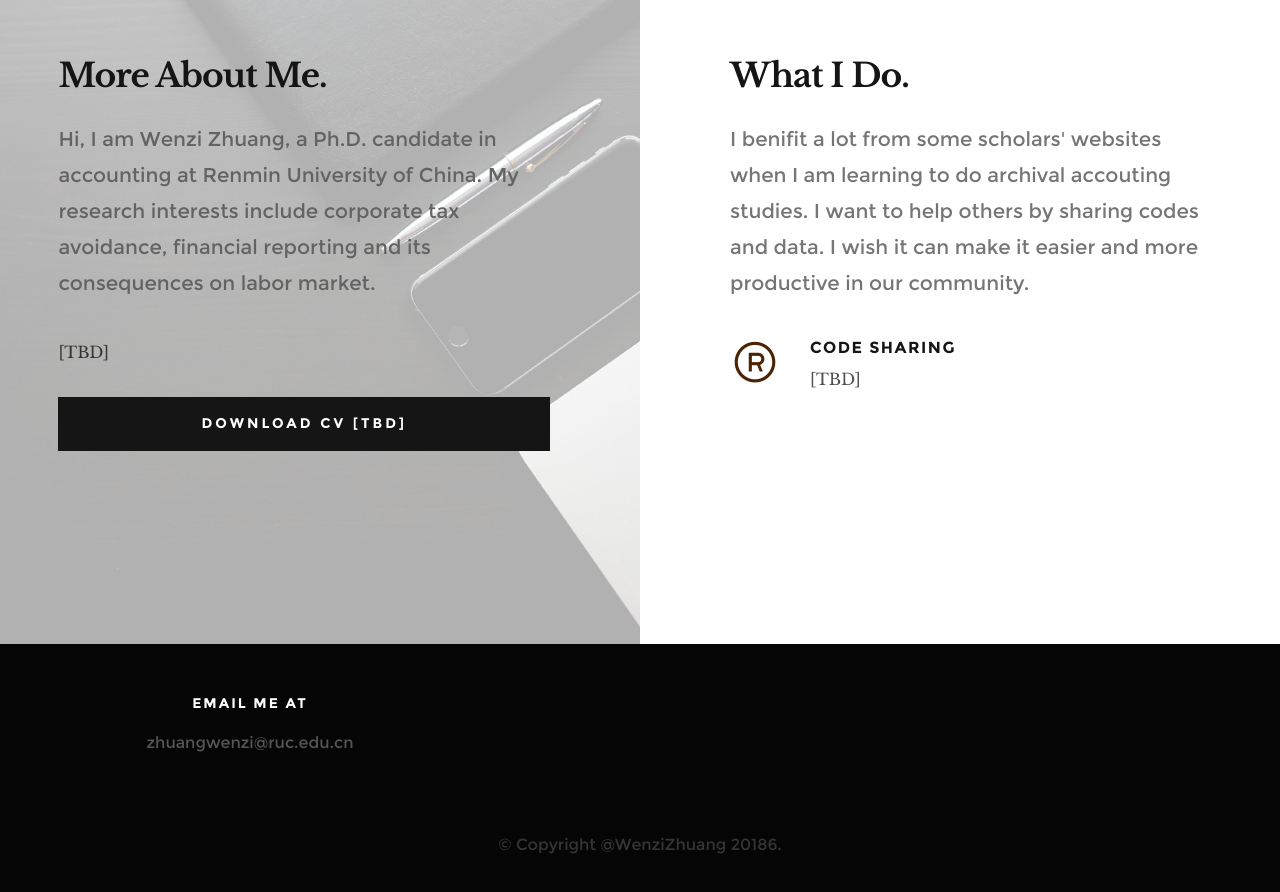
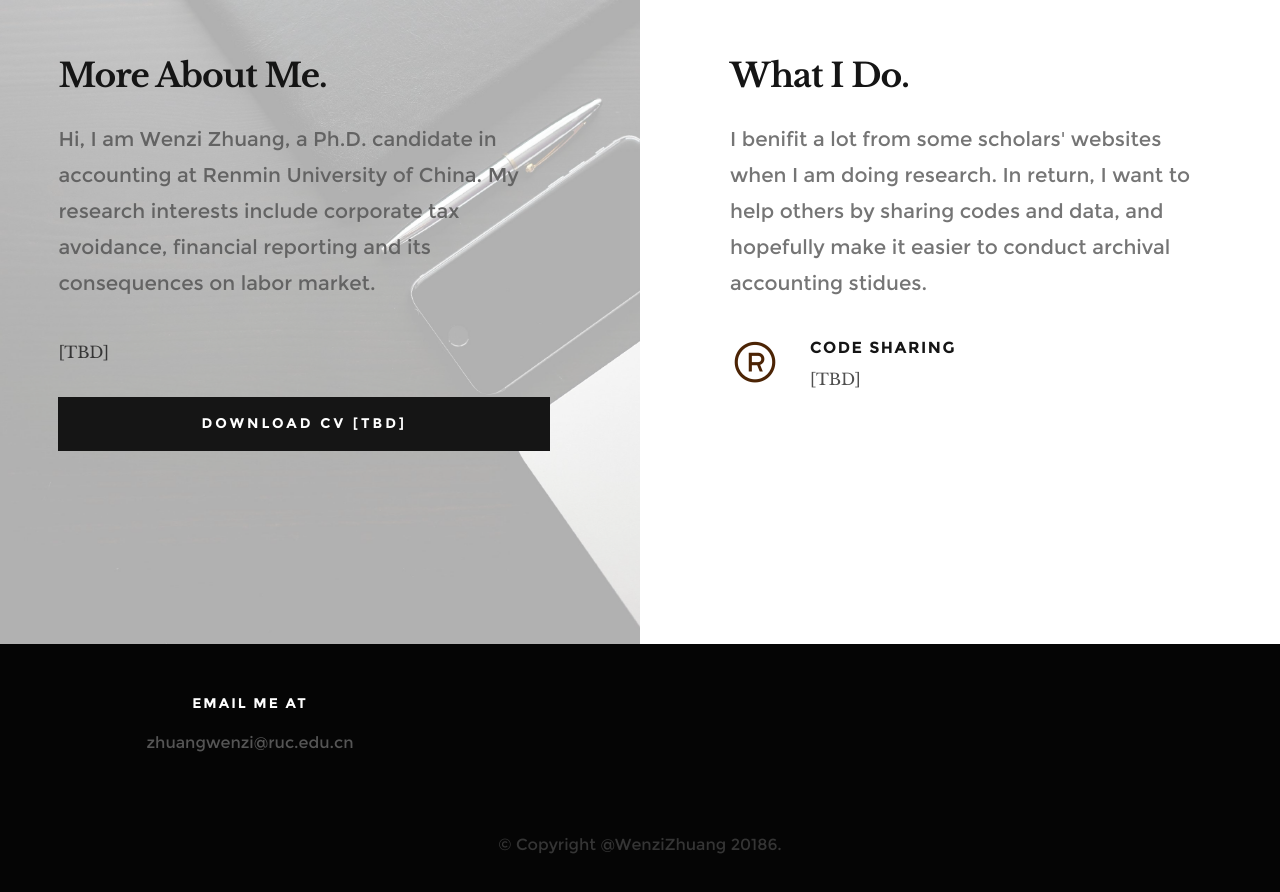
Before and after one commit to wenzizhuang/wenzizhuang.github.io, a plain HTML site: page index.html in a window 1280 px wide. Shown: the part 860-1752 px from the top of the page. Drawn offline with Linux system fonts and the light colour scheme; files whose address does not match are found by name.

Commit message:
Update index.html

```diff
--- a/index.html
+++ b/index.html
@@ -104,7 +104,7 @@
 				<div class="intro">
 	   			<h1 class="animate-this">What I Do.</h1>
 
-	   			<p class="lead animate-this">I benifit a lot from some scholars' websites when I am learning to do archival accouting studies. I want to help others by sharing codes and data. I wish it can make it easier and more productive in our community.</p>
+	   			<p class="lead animate-this">I benifit a lot from some scholars' websites when I am doing research. In return, I want to help others by sharing codes and data, and hopefully make it easier to conduct archival accounting stidues.</p>
    			</div>
 
    			<ul class="services">
```
